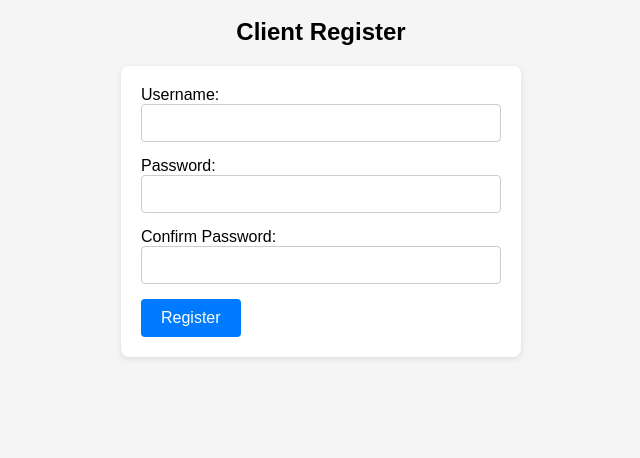
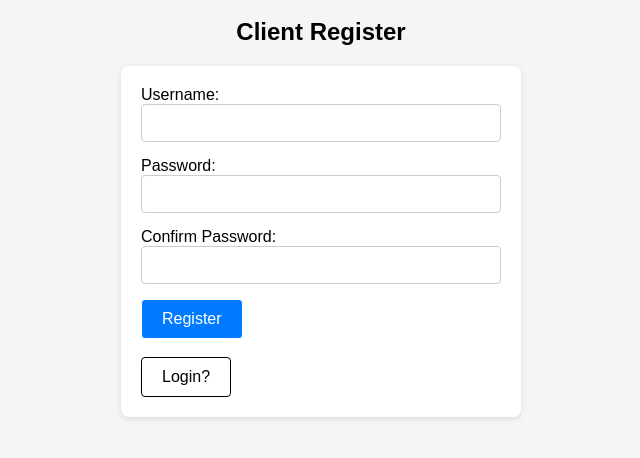
Before and after one commit to NgoBrand/UH-Software-Design-SP24, a Flask app: template templates/Register.html in a window 1280 px wide. Shown: the top 458 px of the page, without its empty margins (319-959 px from the left). Run offline with Flask 3, Linux system fonts and the light colour scheme; the template is opened without the code that fills it, so the values that code supplies are empty.

Commit message:
MethodView

```diff
--- a/app.py
+++ b/app.py
@@ -1,4 +1,5 @@
-from flask import Flask, render_template
+from flask import Flask, redirect, render_template
+from flask.views import MethodView
 from flask_sqlalchemy import SQLAlchemy
 app = Flask(__name__)
 app.config["SQLALCHEMY_DATABASE_URI"] = "sqlite:///mydatabase.db"
@@ -31,14 +32,35 @@ class States(db.Model):
     state_code = db.Column(db.String(2), unique=True, nullable=False)
     state_name = db.Column(db.String(50), nullable=False)
 
-@app.route('/login')
+@app.route('/')
 def home():
+    return redirect('/login')
 
-    return render_template('Login.html')
+class Login(MethodView):
+    init_every_request = False
 
-@app.route('/register')
-def register():
-    return render_template('Register.html')
+    def __init__(self, model):
+        self.model = model
+
+    def get(self):
+        return render_template('Login.html')
+
+    def post(self):
+        # Log the client in and award them a session cookie given all the conditions are correct
+        return "", 200
+
+class Register(MethodView):
+    init_every_request = False
+
+    def __init__(self, model):
+        self.model = model
+
+    def get(self):
+        return render_template('Register.html')
+
+    def post(self):
+        # Add new client to database given all the conditions are correct
+        return "", 200
 
 if __name__ == '__main__':
     app.run(debug=True)
--- a/static/styles/styles.css
+++ b/static/styles/styles.css
@@ -10,7 +10,7 @@ body {
     background-color: #f5f5f5;
 }
 
-form:not(#different) {
+.container {
     max-width: 400px;
     margin: 0 auto;
     padding: 20px;
@@ -47,16 +47,16 @@ select {
 input[type="submit"] {
     background-color: #007bff;
     color: #fff;
-    border: none;
+    border: 1px solid;
     border-radius: 4px;
     padding: 10px 20px;
     cursor: pointer;
     font-size: 16px;
 }
-input[type="button"] {
-    background-color: #007bff;
-    color: #fff;
-    border: none;
+button {
+    background-color: #ffffff;
+    color: #000;
+    border: 1px solid;
     border-radius: 4px;
     padding: 10px 20px;
     cursor: pointer;
--- a/templates/Register.html
+++ b/templates/Register.html
@@ -9,6 +9,7 @@
 <body>
     <br>
     <h1>Client Register</h1>
+    <div class='container'>
         <form action="/register" method="post">
             <label for="username">Username:</label>
             <input type="text" id="username" name="username" maxlength="60" required><br>
@@ -21,5 +22,8 @@
 
             <input type="submit" value="Register">
         </form>
+        <br>
+        <a href="/login"><button>Login?</button></a>
+    </div>
 </body>
 </html>
```
Also changed, not shown: templates/Login.html (+5 -10 lines). Lines whose indentation alone changed are shown as unchanged.
